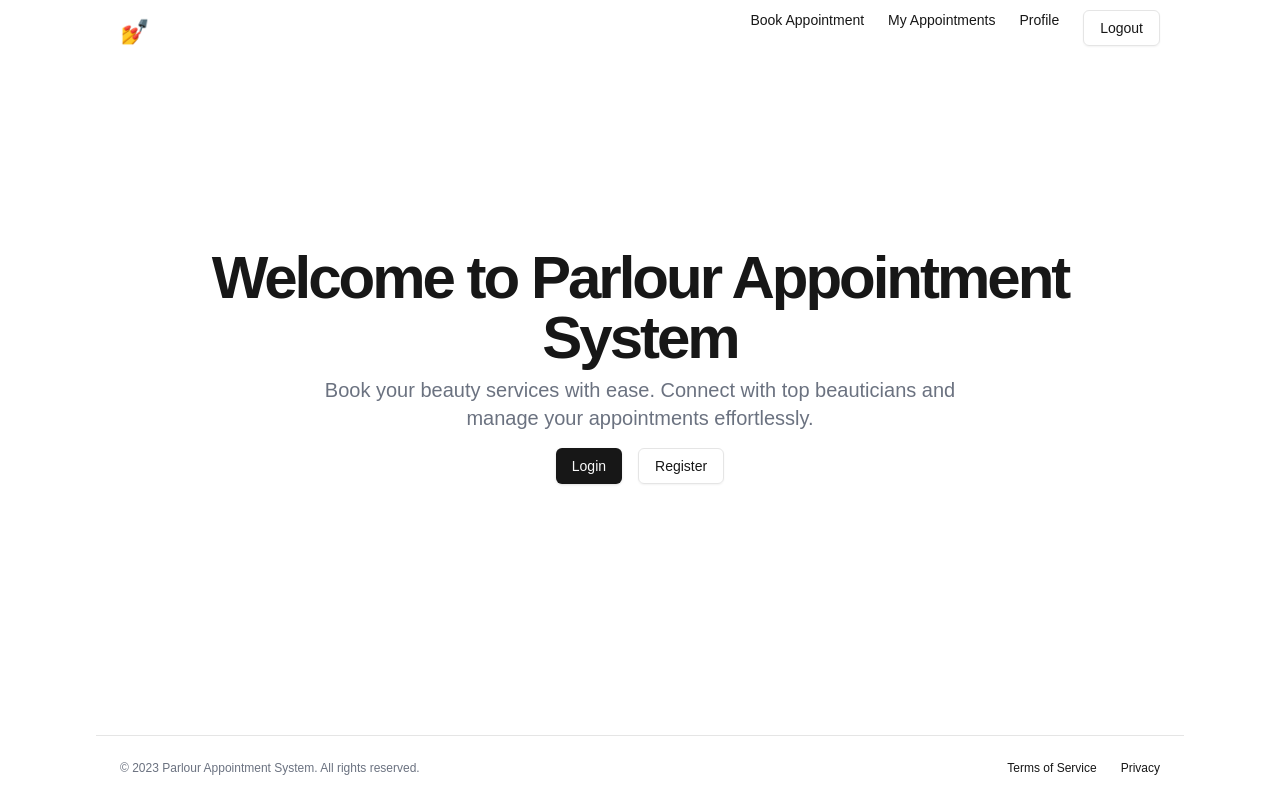
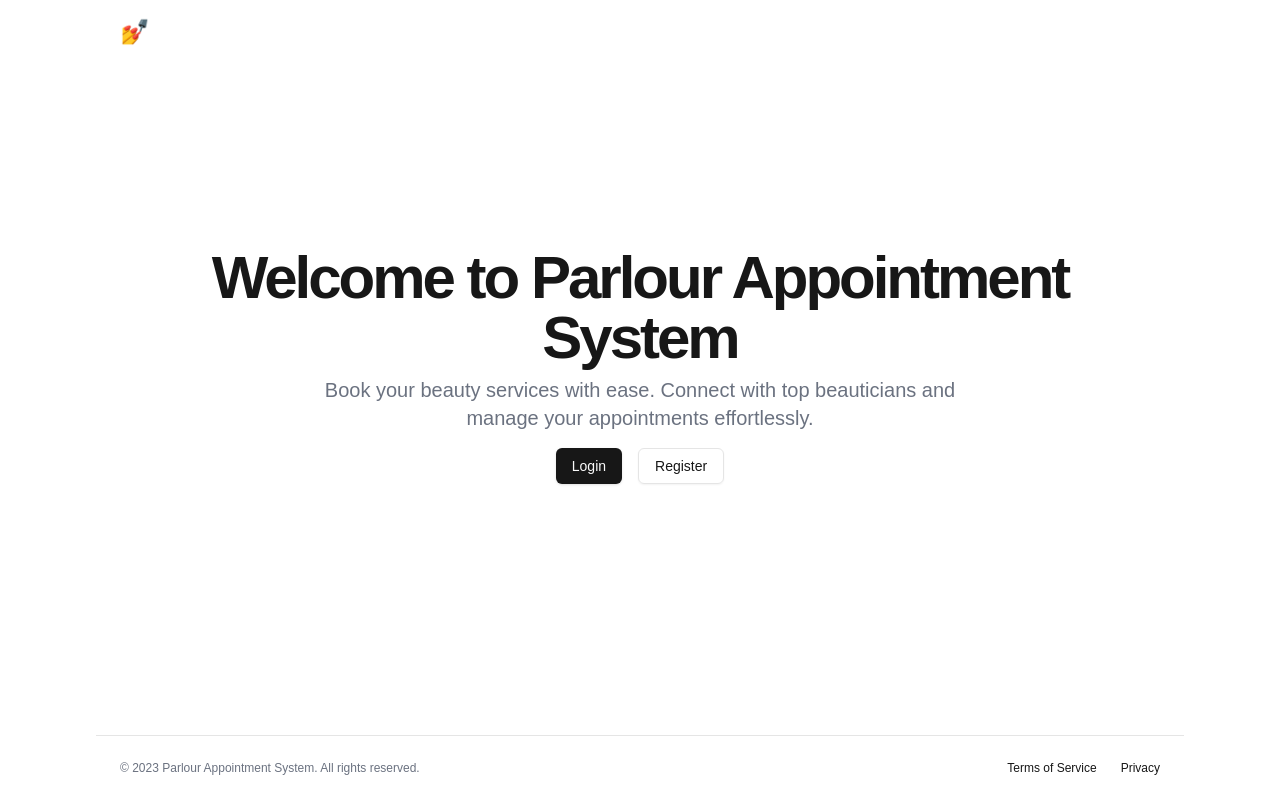
Before and after one commit to pavanmanishd/appointment, a Next.js app: page / in a window 1280 px wide. Built offline with nearby package versions, Linux system fonts and the light colour scheme.

Commit message:
redirect to respective dashboard on authentication

```diff
--- a/app/page.tsx
+++ b/app/page.tsx
@@ -1,5 +1,29 @@
+"use client";
 import { LandingPageComponent } from "@/components/landing-page";
+import { useState, useEffect } from "react";
 
 export default function Home() {
+  const [role, setRole] = useState<string | null>(null);
+  const [token, setToken] = useState<string | null>(null);
+
+  useEffect(() => {
+    const user = localStorage.getItem('user');
+    if (user) {
+      const { role, token } = JSON.parse(user);
+      setRole(role);
+      setToken(token);
+    }
+  }, []);
+
+  useEffect(() => {
+    if (role === 'admin') {
+      window.location.href = '/admin';
+    } else if (role === 'beautician') {
+      window.location.href = '/beautician';
+    } else if (role === 'client') {
+      window.location.href = '/client';
+    }
+  }, [role]);
+
   return <LandingPageComponent />;
 }
--- a/components/navbar.tsx
+++ b/components/navbar.tsx
@@ -2,8 +2,22 @@
 
 import Link from "next/link"
 import { Button } from "@/components/ui/button"
+import { useState, useEffect } from "react";
 
 export function Navbar() {
+    const handleLogout = () => {
+        localStorage.removeItem('user');
+        window.location.href = '/';
+    }
+    const [isLoggedIn, setIsLoggedIn] = useState(false);
+    useEffect(() => {
+        const storedUser = localStorage.getItem('user');
+        if (storedUser) {
+            setIsLoggedIn(true);
+        }
+    }, []);
+
+
     return (
         <header className="px-4 lg:px-6 h-14 flex items-center">
             <Link className="flex items-center justify-center" href="#">
@@ -11,16 +25,8 @@ export function Navbar() {
                 <span className="h-6 w-6 text-2xl">💅</span>
             </Link>
             <nav className="ml-auto flex gap-4 sm:gap-6">
-                <Link className="text-sm font-medium hover:underline underline-offset-4" href="#">
-                    Book Appointment
-                </Link>
-                <Link className="text-sm font-medium hover:underline underline-offset-4" href="#">
-                    My Appointments
-                </Link>
-                <Link className="text-sm font-medium hover:underline underline-offset-4" href="#">
-                    Profile
-                </Link>
-                <Button variant="outline">Logout</Button>
+                {isLoggedIn &&
+                <Button variant="outline" onClick={handleLogout}>Logout</Button>}
             </nav>
         </header>
     )
```
Also changed, not shown: app/admin/page.tsx (renamed from app/admin/home/page.tsx), app/beautician/page.tsx (renamed from app/beautician/home/page.tsx), app/client/page.tsx (renamed from app/client/home/page.tsx), 1 other file (tests, documents, lock files or other folders).
